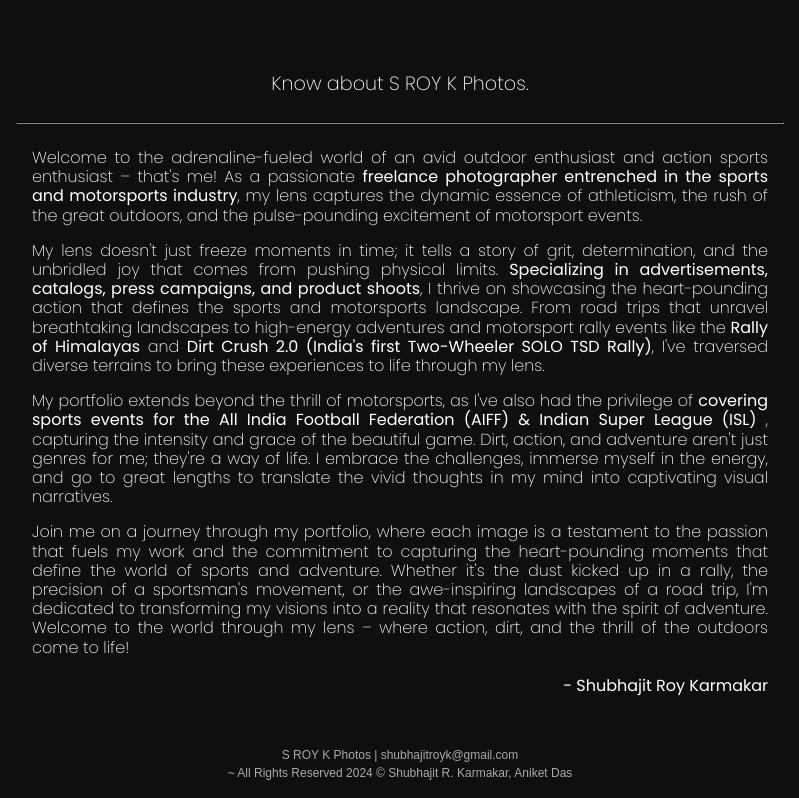
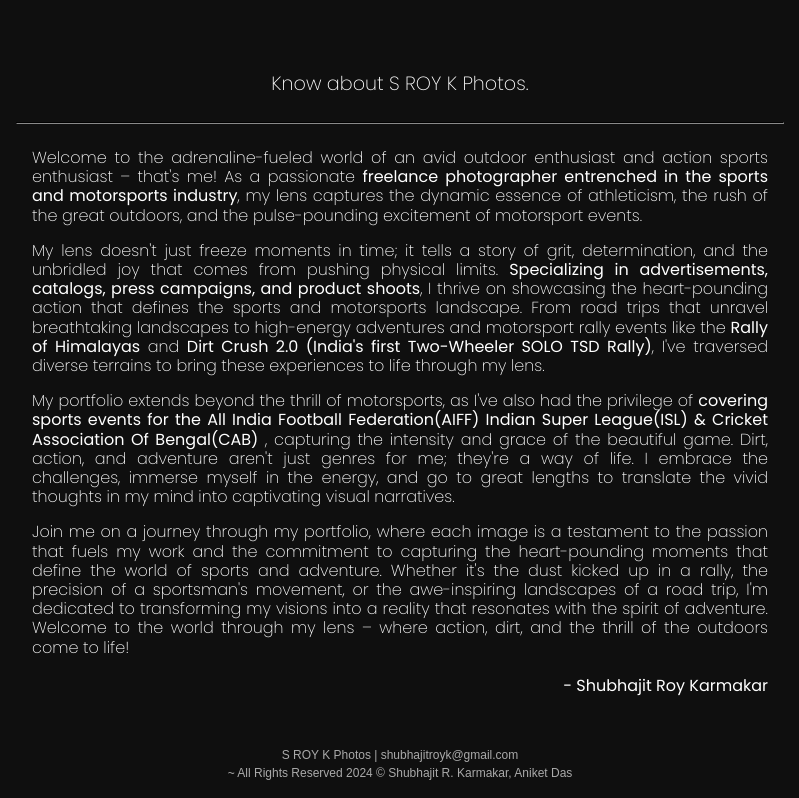
Before and after one commit to sroykphotos/sroykphotos.github.io, a plain HTML site: page about.html in a window 1280 px wide. Shown: the part 526-1324 px from the top of the page, without its empty margins (240-1039 px from the left). Drawn offline with Linux system fonts and the light colour scheme.

Commit message:
Update about.html

```diff
--- a/about.html
+++ b/about.html
@@ -70,7 +70,7 @@
                 Rally)</b>, I've
             traversed diverse terrains to bring these experiences to life through my lens.</p>
         <p>My portfolio extends beyond the thrill of motorsports, as I've also had the privilege of <b>covering sports
-                events for the All India Football Federation (AIFF) & Indian Super League (ISL) </b>, capturing the intensity and grace of the
+                events for the All India Football Federation(AIFF) Indian Super League(ISL) & Cricket Association Of Bengal(CAB)  </b>, capturing the intensity and grace of the
             beautiful
             game. Dirt, action, and adventure aren't just genres for me; they're a way of life. I embrace the
             challenges, immerse myself in the energy, and go to great lengths to translate the vivid thoughts in my mind
```
